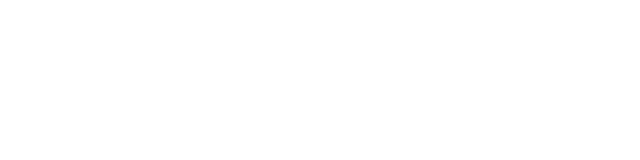
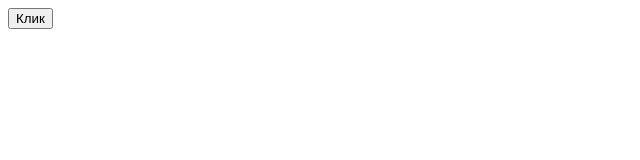
Before and after one commit to SantiagaGaming/todo-list-app-view, a React (Vite) app: page / in a window 1280 px wide. Shown: the top 160 px of the page, without its empty margins (0-640 px from the left). Built offline with nearby package versions, Linux system fonts and the light colour scheme.

Commit message:
Button added

```diff
--- a/src/App.jsx
+++ b/src/App.jsx
@@ -1,7 +1,9 @@
+import BaseButton from "./assets/components/UI/button/BaseButton"
+
 const App=()=> {
   return (
     <>
-
+<BaseButton>Клик</BaseButton>
     </>
   )
 }
--- /dev/null
+++ b/src/assets/components/UI/button/BaseButton.jsx
@@ -0,0 +1,10 @@
+import classes from'./BaseButton.module.css'
+const BaseButton =({children, ...props})=>{
+    return (
+        <button{...props} className={classes.myBtn}>
+    {children}
+        </button>
+    );
+
+};
+export default BaseButton;
--- /dev/null
+++ b/src/assets/components/UI/button/BaseButton.module.css
@@ -0,0 +1,8 @@
+.baseBtn{
+    padding:5px 15px;
+    color: teal;
+    font-size: 14px;
+    background-color: transparent;
+    border: 1px solid teal;
+    cursor: pointer;
+}
```
